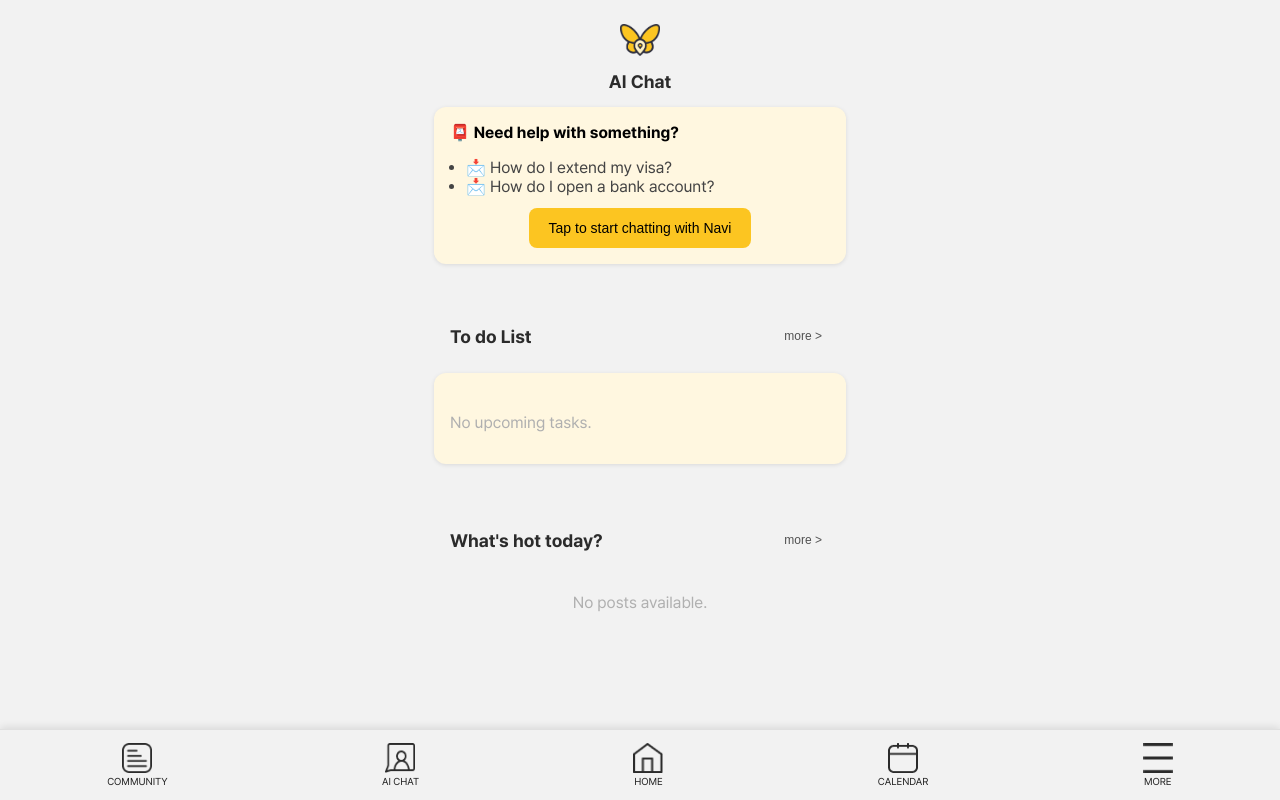
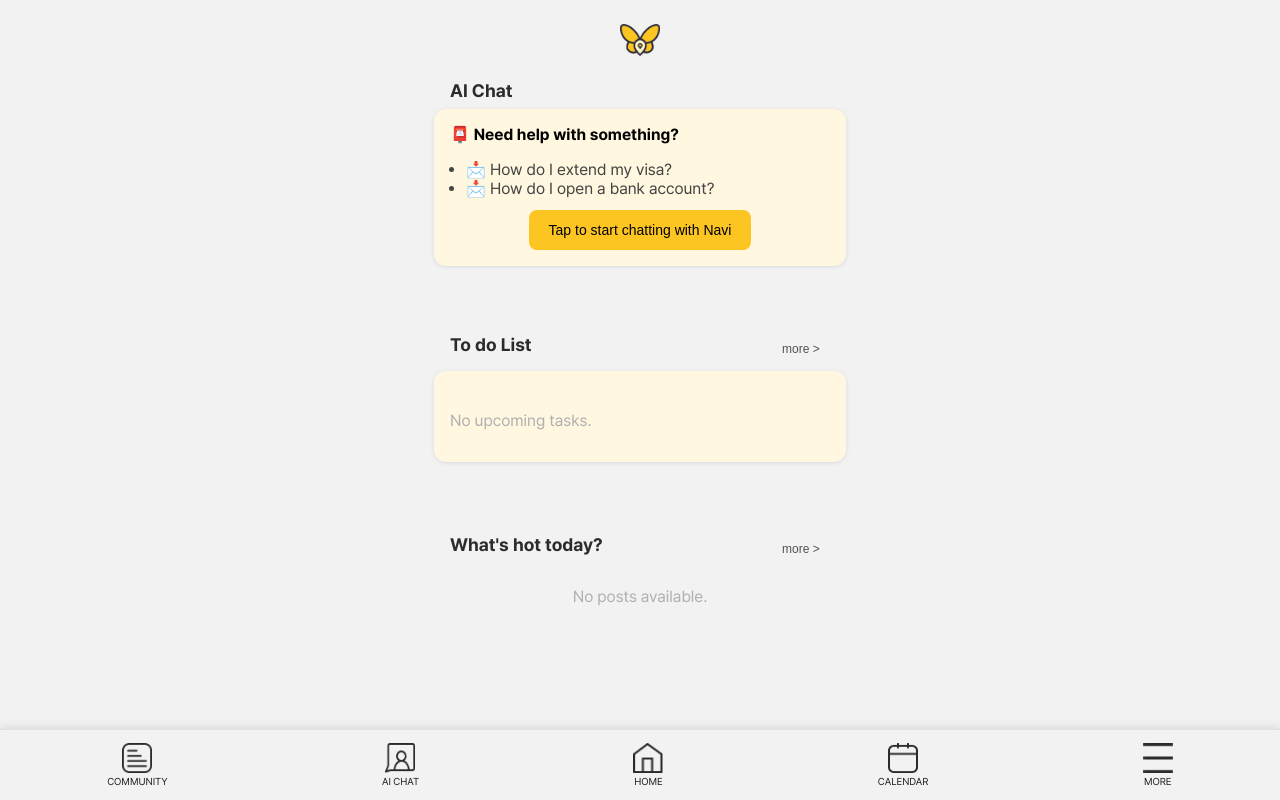
Before and after one commit to Ryu-Jemu/navi-app, a React (Create React App) app: page /main in a window 1280 px wide. Built offline with nearby package versions, Linux system fonts and the light colour scheme.

Commit message:
Relocate 'more' buttons

```diff
--- a/src/pages/MainPage.css
+++ b/src/pages/MainPage.css
@@ -28,18 +28,23 @@
 }
 
 .section-title {
+  width: 90%;
+  max-width: 380px;
   font-size: 18px;
-  font-weight: 700;
   color: var(--black);
+  margin: 24px 0 8px 0;
 }
 
 .more-button {
   background: none;
+  width: 80px;
   border: none;
   color: var(--sub-gray);
   font-size: 12px;
+  text-align: center;
   cursor: pointer;
-  padding: 4px 8px;
+  padding-top: 26px;
+  margin-right: -8px;
 }
 
 .more-button:hover {
--- a/src/pages/MainPage.jsx
+++ b/src/pages/MainPage.jsx
@@ -54,7 +54,9 @@ const Main_Page = () => {
 
       <div className="section-header">
         <h3 className="section-title">To do List</h3>
-        <button className="more-button" onClick={() => navigate('/calendar')}>more &gt;</button>
+        <button className="more-button" onClick={() => navigate('/calendar')}>
+          more &gt;
+          </button>
       </div>
 
       <section className="todo-wrapper">
```
